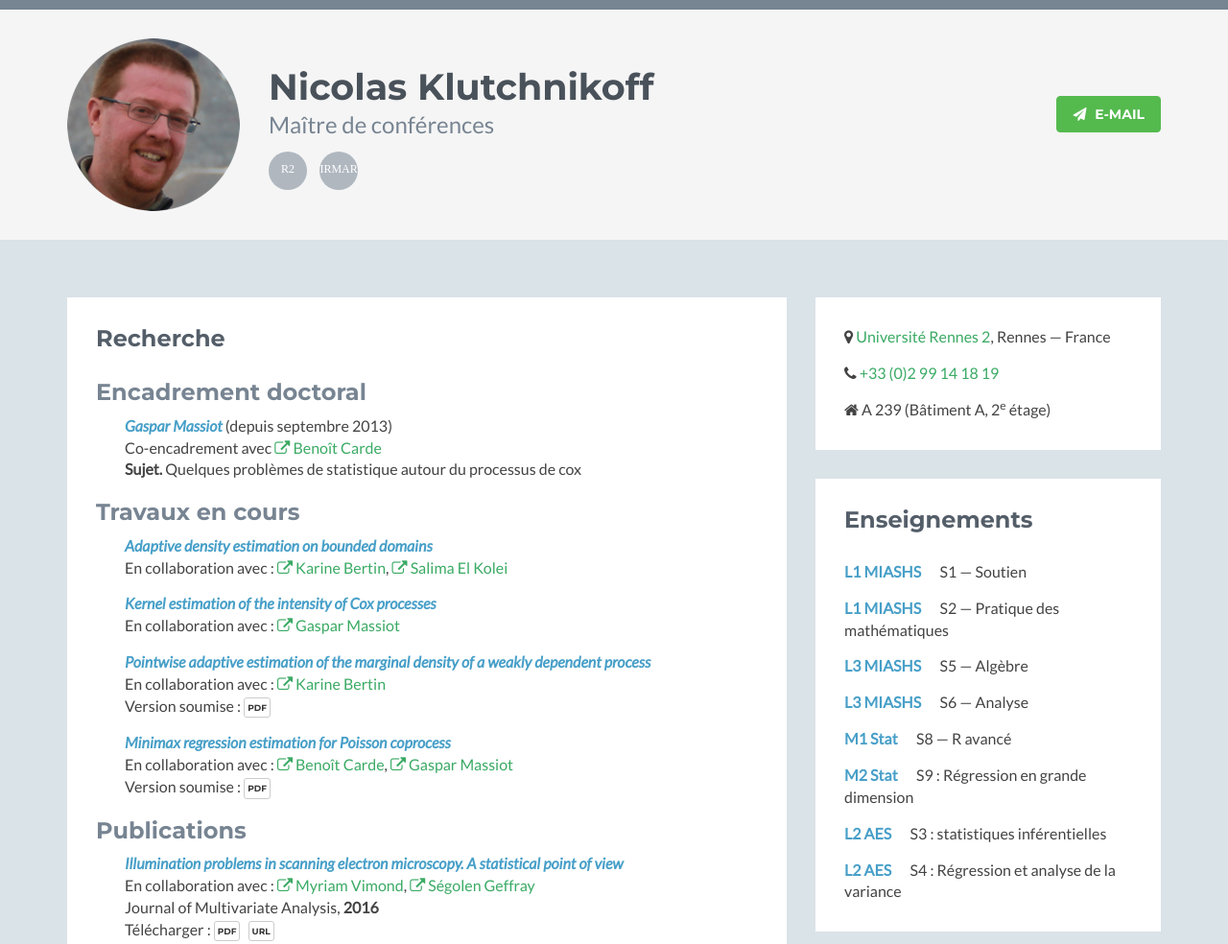
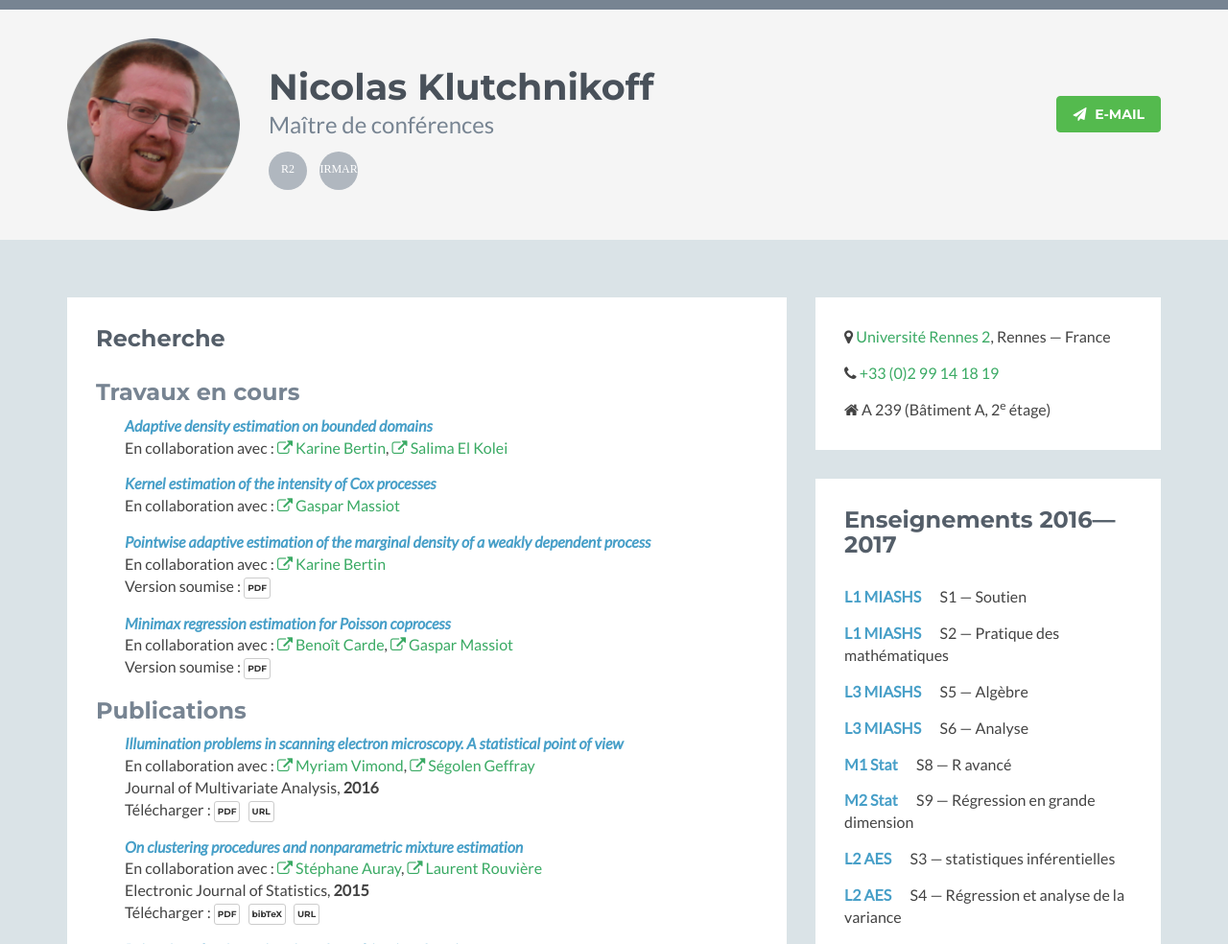
Before and after one commit to klutchnikoff/klutchnikoff.github.io, a plain HTML site: page index.html in a window 1280 px wide. Shown: the top 984 px of the page at 96% size. Drawn offline with Linux system fonts and the light colour scheme; a script that the page names is missing.

Commit message:
modifications légères (ordre des blocs) + typos

```diff
--- a/index.html
+++ b/index.html
@@ -64,15 +64,6 @@
                     <div class="section-inner">
                         <h2 class="heading">Recherche</h2>
                         <div class="content">
-
-                            <!-- *** Encadrement doctoral *** -->
-                            <h3>Encadrement doctoral</h3>
-
-                            <div class="doctorant">
-                                <span class="name">Gaspar Massiot</span> (depuis septembre 2013) <br />
-                                Co-encadrement avec <a class="coauthor" href="http://w3.bretagne.ens-cachan.fr/math/people/benoit.cadre/" target="_blank"><i class="fa fa-external-link"></i> Benoît Carde</a><br />
-                                <p><strong>Sujet.</strong> Quelques problèmes de statistique autour du processus de cox</p>
-                            </div>
 
                             <!-- *** Travaux en cours *** -->
                             <h3>Travaux en cours</h3>
@@ -169,6 +160,15 @@
                                 <a class="btn btn-default btn-xs" type="button" target="_blank" href="http://dx.doi.org/10.3103/S1066530711010030">URL</a>
                             </div>
 
+                            <!-- *** Encadrement doctoral *** -->
+                            <h3>Encadrement doctoral</h3>
+
+                            <div class="doctorant">
+                                <span class="name">Gaspar Massiot</span> (depuis septembre 2013) <br />
+                                Co-encadrement avec <a class="coauthor" href="http://w3.bretagne.ens-cachan.fr/math/people/benoit.cadre/" target="_blank"><i class="fa fa-external-link"></i> Benoît Carde</a><br />
+                                <p><strong>Sujet.</strong> Quelques problèmes de statistique autour du processus de cox</p>
+                            </div>
+
                             <!-- *** Autres *** -->
                             <h3>Autres</h3>
 
@@ -182,31 +182,6 @@
                         </div><!--//content-->
                     </div><!--//section-inner-->
                 </section><!--//section-->
-
-            <!-- Enseignement
-            =================== -->
-
-                <!--
-                <section class="teaching section">
-                    <div class="section-inner">
-                        <h2 class="heading">Enseignements</h2>
-                        <div class="content">
-
-                            <h3>L1 MIASHS</h3>
-                            <ul>
-                            	<li>Pratique des mathématiques</li>
-                            </ul>
-                            <h3>L3 MIASHS</h3>
-                            <ul>
-                            	<li>S5 : algèbre</li>
-                                <li>S6 : analyse</li>
-                            </ul>
-
-
-                        </div>
-                    </div>
-                </section>
-                -->
 
             </div><!--//primary-->
 
@@ -243,7 +218,7 @@
 
                 <aside class="info aside section">
                     <div class="section-inner">
-                        <h2 class="heading">Enseignements</h2>
+                        <h2 class="heading">Enseignements 2016—2017</h2>
                         <div class="content">
                             <ul>
                                 <li>
@@ -268,15 +243,15 @@
                                 </li>
                                 <li>
                                 	<span class="desc">M2 Stat</span>
-                                    S9 : Régression en grande dimension
+                                    S9 — Régression en grande dimension
                                 </li>
                                 <li>
                                 	<span class="desc">L2 AES</span>
-                                    S3 : statistiques inférentielles
+                                    S3 — statistiques inférentielles
                                 </li>
                                 <li>
                                 	<span class="desc">L2 AES</span>
-                                    S4 : Régression et analyse de la variance
+                                    S4 — Régression et analyse de la variance
                                 </li>
                             </ul>
                         </div><!--//content-->
```
